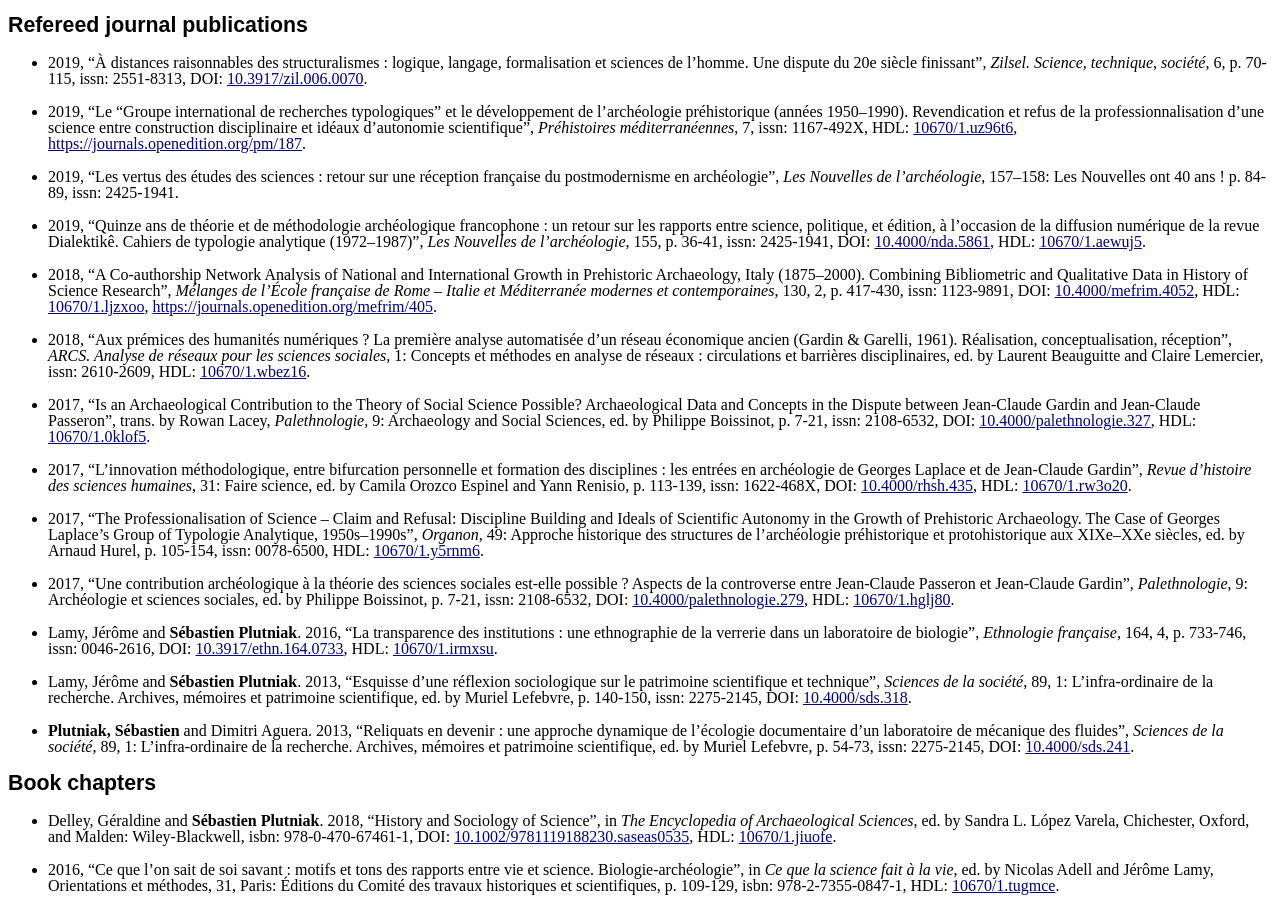
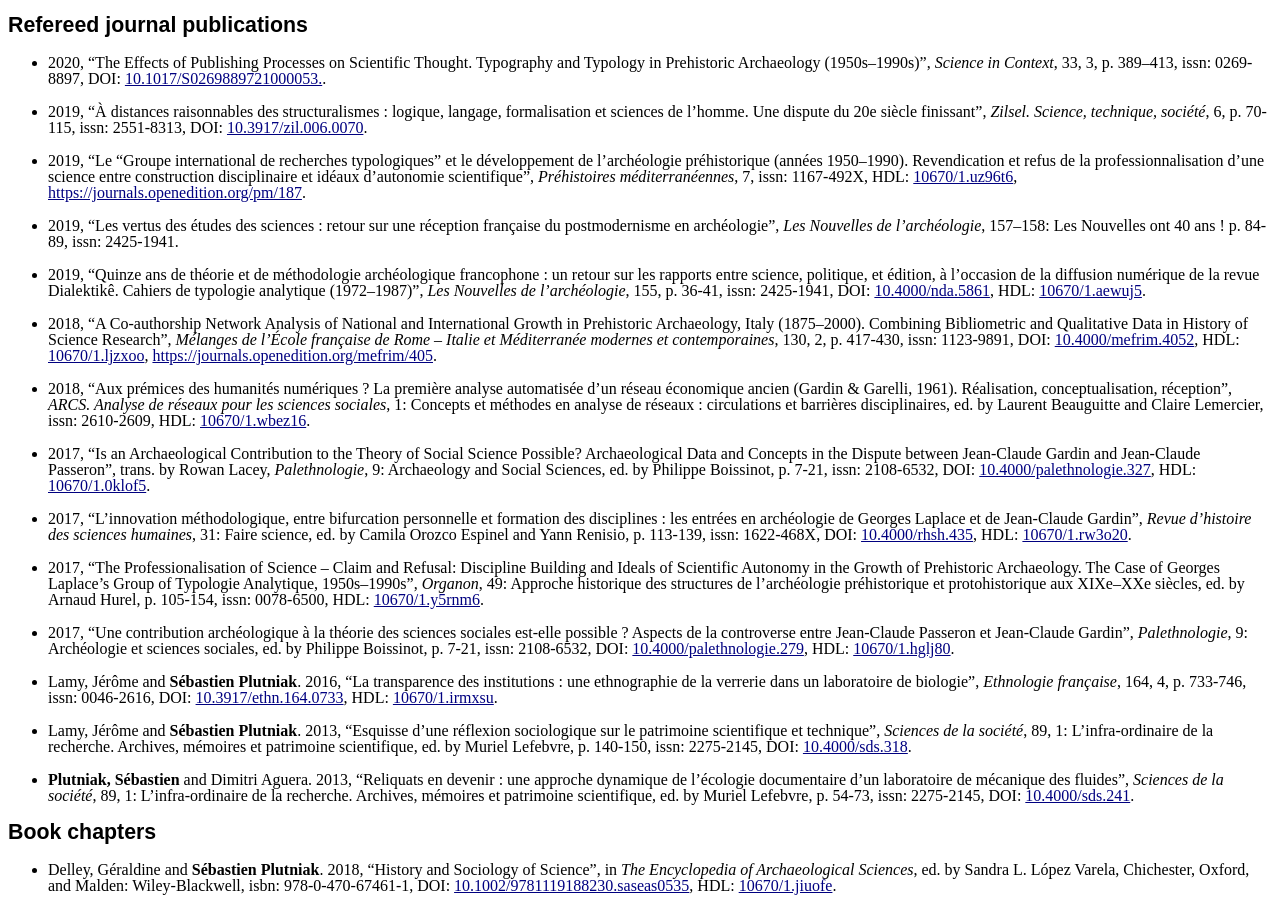
Before and after one commit to sebastien-plutniak/sebastien-plutniak.github.io, a Jekyll site: the page pages/socialsciences/biblio_socio.html, which Jekyll copies as it is, in a window 1280 px wide and 900 px high. Built offline with Jekyll 4.4.1, drawn with Linux system fonts in a browser that asks for light colours.

Commit message:
full update

```diff
--- a/pages/socialsciences/biblio_socio.html
+++ b/pages/socialsciences/biblio_socio.html
@@ -20,6 +20,9 @@
 <body lang="fr-FR" link="#000080" vlink="#800000" dir="ltr"><h2 class="western">
 Refereed journal publications</h2>
 <ul>
+    <li><p style="margin-bottom: 0cm; line-height: 100%">2020, “The Effects of Publishing Processes on Scientific
+Thought. Typography and Typology in Prehistoric Archaeology (1950s–1990s)”, <i>Science in Context</i>, 33, 3,
+	p.&nbsp;389–413, issn: 0269-8897, DOI: <a href="https://doi.org/10.1017/S0269889721000053.">10.1017/S0269889721000053.</a>.</p>
 	<li><p style="margin-bottom: 0cm; line-height: 100%">2019, “À
 	distances raisonnables des structuralismes&nbsp;: logique, langage,
 	formalisation et sciences de l’homme. Une dispute du 20e siècle
```
Also changed, not shown: Gemfile.lock, 4 other files.
